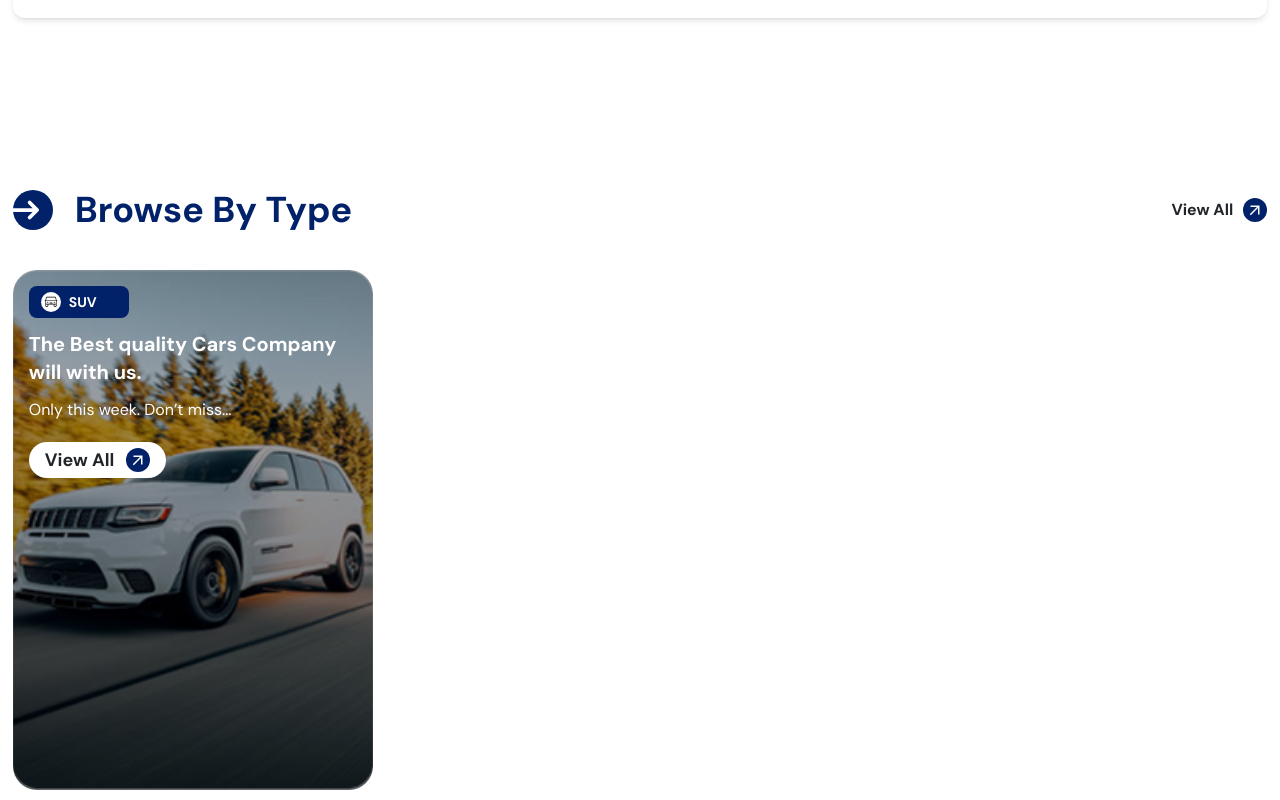
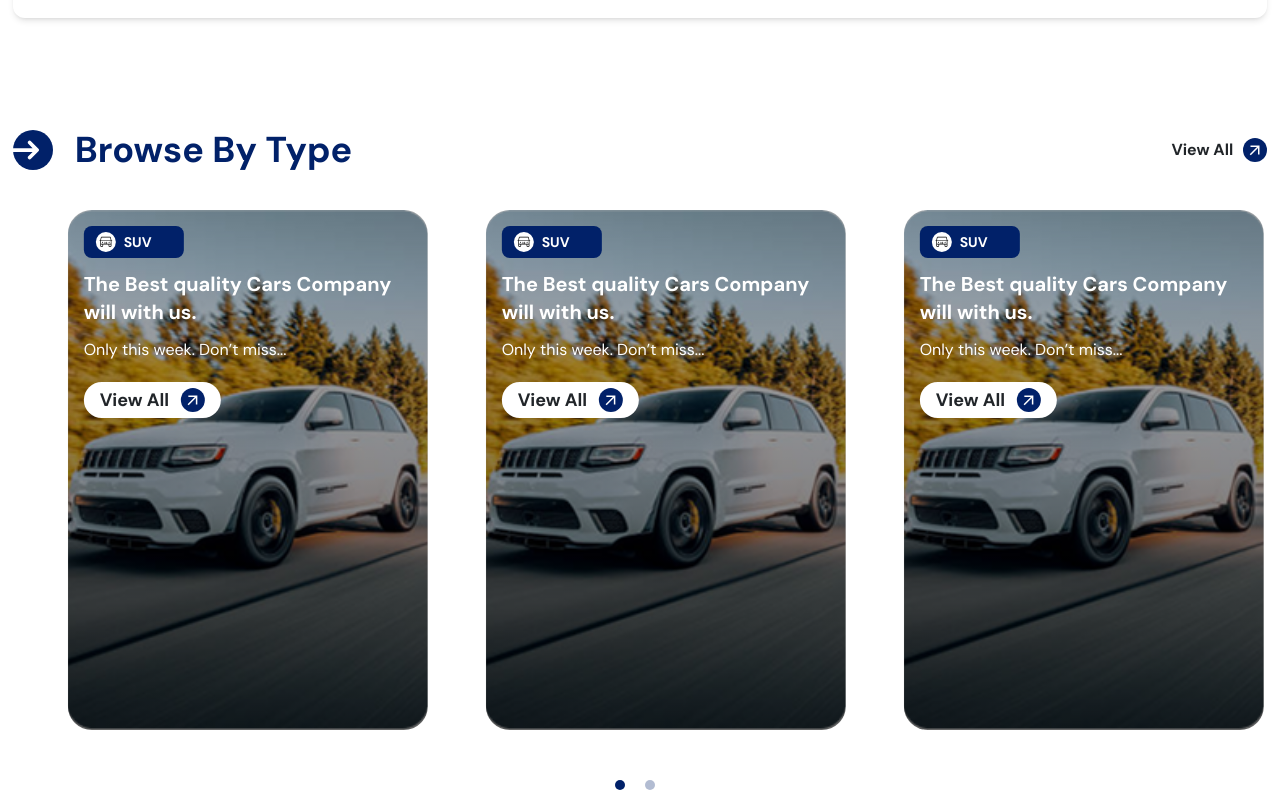
Before and after one commit to Munna-Scriptz/Rex-Motors, a React (Vite) app: page / in a window 1280 px wide. Shown: the part 735-1535 px from the top of the page. Built offline with nearby package versions, Linux system fonts and the light colour scheme.

Commit message:
Slider dots added

```diff
--- a/package.json
+++ b/package.json
@@ -15,6 +15,8 @@
     "react-dom": "^19.1.1",
     "react-icons": "^5.5.0",
     "react-router": "^7.9.4",
+    "react-slick": "^0.30.3",
+    "slick-carousel": "^1.8.1",
     "tailwindcss": "^4.1.14"
   },
   "devDependencies": {
--- a/src/App.css
+++ b/src/App.css
@@ -5,3 +5,21 @@ body{
 #SearchFilter-row{
     backdrop-filter: blur(20px);
 }
+
+.slick-dots {
+    bottom: -70px !important;
+}
+.slick-dots li.slick-active button:before {
+    opacity: 1 !important;
+    background: #012169 !important;
+}
+.slick-dots li button:before {
+    content: '' !important;
+    transition: 500ms ease-in-out all;
+    opacity: .3 !important;
+    width: 10px !important;
+    height: 10px !important;
+    border-radius: 10px;
+    background: #012169;
+
+}
--- a/src/components/common/SingleCar.jsx
+++ b/src/components/common/SingleCar.jsx
@@ -6,7 +6,7 @@ import { MdArrowOutward } from 'react-icons/md'
 
 const SingleCar = () => {
   return (
-    <div className='w-[360px] h-[520px] rounded-[24px] py-4 px-4 bg-cover bg-center' style={{backgroundImage: `linear-gradient(rgba(0,0,0,0.3), rgba(0,0,0,0.6)), url(${car})`}}>
+    <div className='w-[360px] mx-auto h-[520px] rounded-[24px] py-4 px-4 bg-cover bg-center' style={{backgroundImage: `linear-gradient(rgba(0,0,0,0.3), rgba(0,0,0,0.6)), url(${car})`}}>
         <div className='w-[100px] bg-brand px-3 py-1.5 rounded-[8px] flex items-center gap-2'>
             <div className='bg-white rounded-full flex items-center justify-center w-[20px] h-[20px] text-sm'>
                 <PiJeepLight />
--- a/src/components/home/Banner.jsx
+++ b/src/components/home/Banner.jsx
@@ -5,7 +5,7 @@ import SearchFilter from '../common/SearchFilter'
 const Banner = () => {
   return (
     <>
-        <main id='content' className='h-[600px] mt-[25px] relative mb-40'>
+        <main id='content' className='h-[600px] mt-[25px] relative'>
             <div className="container">
                 <div id="content-Row">
                     <img src={bannerImg} className='w-full h-full' alt="" />
--- a/src/components/home/Browse.jsx
+++ b/src/components/home/Browse.jsx
@@ -1,11 +1,24 @@
 import React from 'react'
 import CommonHead from '../common/CommonHead'
 import SingleCar from '../common/SingleCar'
+import Slider from 'react-slick';
+import "slick-carousel/slick/slick.css";
+import "slick-carousel/slick/slick-theme.css";
 
 const Browse = () => {
+    const settings = {
+    dots: true,
+    infinite: true,
+    slidesToShow: 3,
+    slidesToScroll: 2,
+    autoplay: true,
+    speed: 2000,
+    autoplaySpeed: 2000,
+
+  };
   return (
     <>
-        <main id='Browse'>
+        <main id='Browse' className='mt-[100px]'>
             <div className="container">
                 <div id="Browse-Row">
                     {/* ----------------Common Head--------------------- */}
@@ -13,7 +26,13 @@ const Browse = () => {
 
                     {/* ---------------- Slider--------------------- */}
                     <section className='mt-10'>
-                        <SingleCar />
+                        <Slider {...settings}>
+                            <SingleCar />
+                            <SingleCar />
+                            <SingleCar />
+                            <SingleCar />
+
+                        </Slider>
                     </section>
 
                 </div>
```
Also changed, not shown: 1 other file (tests, documents, lock files or other folders).
